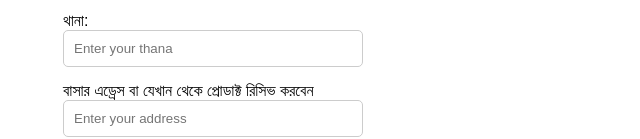
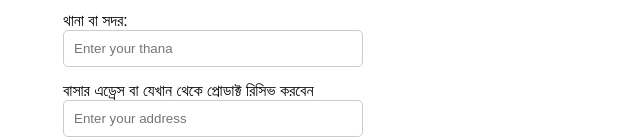
Before and after one commit to healthycare0011/Natural-Hair-Oil, a plain HTML site: page index.html in a window 1280 px wide. Shown: the part 691-830 px from the top of the page, 427-1067 px from the left. Drawn offline with Linux system fonts and the light colour scheme.

Commit message:
Update index.html

```diff
--- a/index.html
+++ b/index.html
@@ -196,7 +196,7 @@
     <label for="district">জেলা:</label>
     <input type="text" id="district" name="district" placeholder="Enter your district" required>
 
-    <label for="thana">থানা:</label>
+    <label for="thana">থানা বা সদর:</label>
     <input type="text" id="thana" name="thana" placeholder="Enter your thana" required>
 
     <label for="address">বাসার এড্রেস বা যেখান থেকে প্রোডাক্ট রিসিভ করবেন</label>
```
